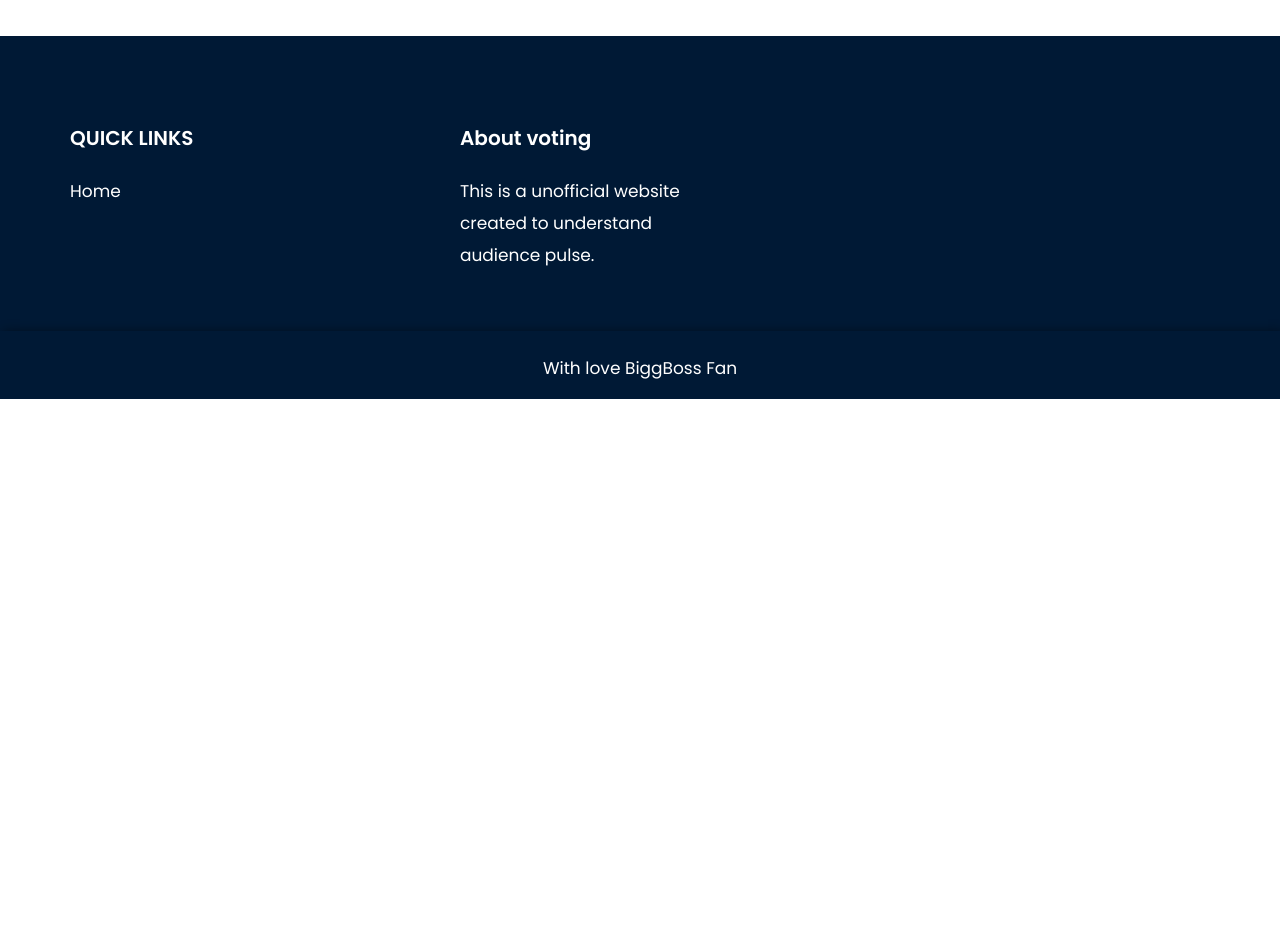
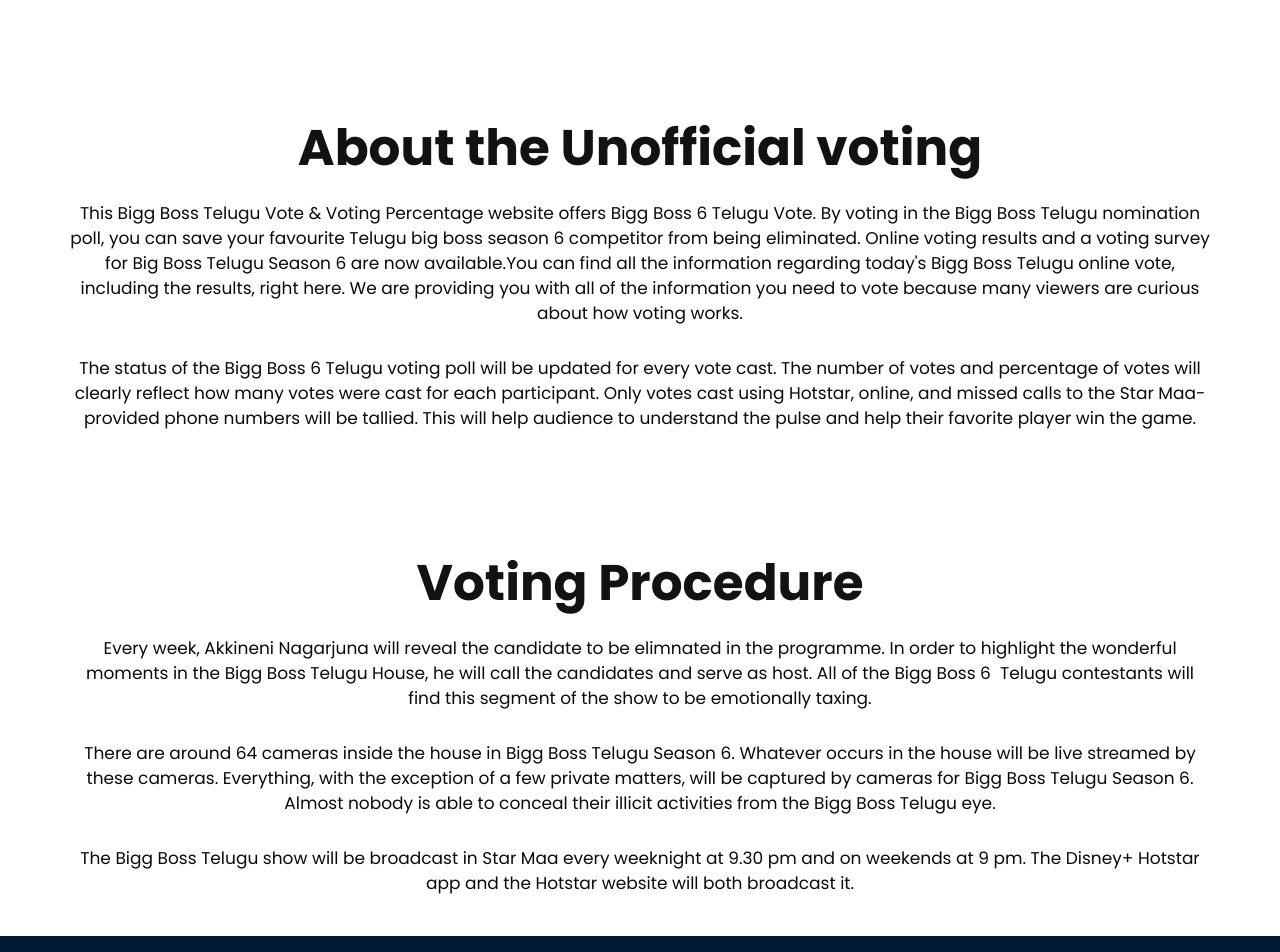
Before and after one commit to khajifaizanali/biggboss-telugu-vote, a plain HTML site: page index.html in a window 1280 px wide. Shown: the part 1580-2532 px from the top of the page. Before the commit the page ends 1979 px from the top, so only its background shows below. Drawn offline with nearby package versions, Linux system fonts and the light colour scheme; a script that the page names is missing; a web font is replaced by a local one.

Commit message:
Update index.html

```diff
--- a/index.html
+++ b/index.html
@@ -8,9 +8,10 @@
       <meta name="viewport" content="width=device-width, initial-scale=1">
       <meta name="viewport" content="initial-scale=1, maximum-scale=1">
       <!-- site metas -->
-      <title>yogasana</title>
-      <meta name="keywords" content="">
-      <meta name="description" content="">
+      <link rel="icon" href="icon_path" type="images/logo.png">
+      <title>BiggBoss Telugu Vote</title>
+      <meta name="keywords" content="BiggBoss telugu vote, BiggBoss telugu, Biggboss, bigg boss boss telugu vote,bigg boss telugu vote,bigg boss telugu vote 6th week,bigg boss telugu vote adireddy,bigg boss telugu vote all contestants,bigg boss telugu vote by missed call,bigg boss telugu vote call numbers,bigg boss telugu vote contestants,bigg boss telugu vote disney  hotstar,bigg boss telugu vote elimination,bigg boss telugu vote elimination results,bigg boss telugu vote final results,bigg boss telugu vote final week,bigg boss telugu vote from usa,bigg boss telugu vote google,bigg boss telugu vote hotstar,bigg boss telugu vote hotstar results,bigg boss telugu vote in hotstar,bigg boss telugu vote info,bigg boss telugu vote last week results,bigg boss telugu vote latest poll results,bigg boss telugu vote list,bigg boss telugu vote maa tv,bigg boss telugu vote missed call numbers,bigg boss telugu vote nominations this week,bigg boss telugu vote non stop,bigg boss telugu vote numbers,bigg boss telugu vote online results,bigg boss telugu vote online today in hotstar,bigg boss telugu vote ott,bigg boss telugu vote phone numbers,bigg boss telugu vote poll,bigg boss telugu vote results,bigg boss telugu vote results this week,bigg boss telugu vote scooptimes,bigg boss telugu vote tamilglitz,bigg boss telugu vote.com,bigg boss telugu vote.in,bigg boss telugu voting analysis">
+      <meta name="description" content="This Bigg Boss Telugu Vote & Voting Percentage website offers Bigg Boss 6 Telugu Vote. By voting in the Bigg Boss Telugu nomination poll, you can save your favourite Telugu big boss season 6 competitor from being eliminated. Online voting results and a voting survey for Big Boss Telugu Season 6 are now available.You can find all the information regarding today's Bigg Boss Telugu online vote, including the results, right here. We are providing you with all of the information you need to vote because many viewers are curious about how voting works.">
       <meta name="author" content="">
       <!-- bootstrap css -->
       <link rel="stylesheet" href="css/bootstrap.min.css">
@@ -63,6 +64,12 @@
                               </li>
                               <li class="nav-item">
                                  <a class="nav-link" href="#voteHere">Vote Online</a>
+                              </li>
+                              <li class="nav-item active">
+                                 <a class="nav-link" href="#website_vote">About Unofficial voting</a>
+                              </li>
+                              <li class="nav-item">
+                                 <a class="nav-link" href="#voteProcedure">Official Voting Procedure</a>
                               </li>
                            </ul>
                         </div>
@@ -125,7 +132,34 @@
          </div>
       </div>
       <!-- end our classes -->
+     <!-- About the vote -->
+      <div class="classes" id="website_vote">
+         <div class="container">
+            <div class="row">
+               <div class="col-sm-12">
+                  <div class="titlepage">
+                     <h2>About the Unofficial voting</h2>
+                     <span>This Bigg Boss Telugu Vote & Voting Percentage website offers Bigg Boss 6 Telugu Vote. By voting in the Bigg Boss Telugu nomination poll, you can save your favourite Telugu big boss season 6 competitor from being eliminated. Online voting results and a voting survey for Big Boss Telugu Season 6 are now available.You can find all the information regarding today's Bigg Boss Telugu online vote, including the results, right here. We are providing you with all of the information you need to vote because many viewers are curious about how voting works.
+                     </span>
+                     <span>The status of the Bigg Boss 6 Telugu voting poll will be updated for every vote cast. The number of votes and percentage of votes will clearly reflect how many votes were cast for each participant. Only votes cast using Hotstar, online, and missed calls to the Star Maa-provided phone numbers will be tallied. This will help audience to understand the pulse and help their favorite player win the game.</span>
+                  </div>
+               </div>
+            </div>
+      </div>
+       <div class="classes" id="voteProcedure">
+         <div class="container">
+            <div class="row">
+               <div class="col-sm-12">
+                  <div class="titlepage">
+                     <h2>Voting Procedure</h2>
+                     <span>Every week, Akkineni Nagarjuna will reveal the candidate to be elimnated in the programme. In order to highlight the wonderful moments in the Bigg Boss Telugu House, he will call the candidates and serve as host. All of the Bigg Boss 6  Telugu contestants will find this segment of the show to be emotionally taxing.</span>
 
+					<span>There are around 64 cameras inside the house in Bigg Boss Telugu Season 6. Whatever occurs in the house will be live streamed by these cameras. Everything, with the exception of a few private matters, will be captured by cameras for Bigg Boss Telugu Season 6. Almost nobody is able to conceal their illicit activities from the Bigg Boss Telugu eye.</span>
+					<span>The Bigg Boss Telugu show will be broadcast in Star Maa every weeknight at 9.30 pm and on weekends at 9 pm. The Disney+ Hotstar app and the Hotstar website will both broadcast it.     </span>
+                  </div>
+               </div>
+            </div>
+      </div>
       <!-- end contact -->
       <!--  footer -->
       <footer>
```
